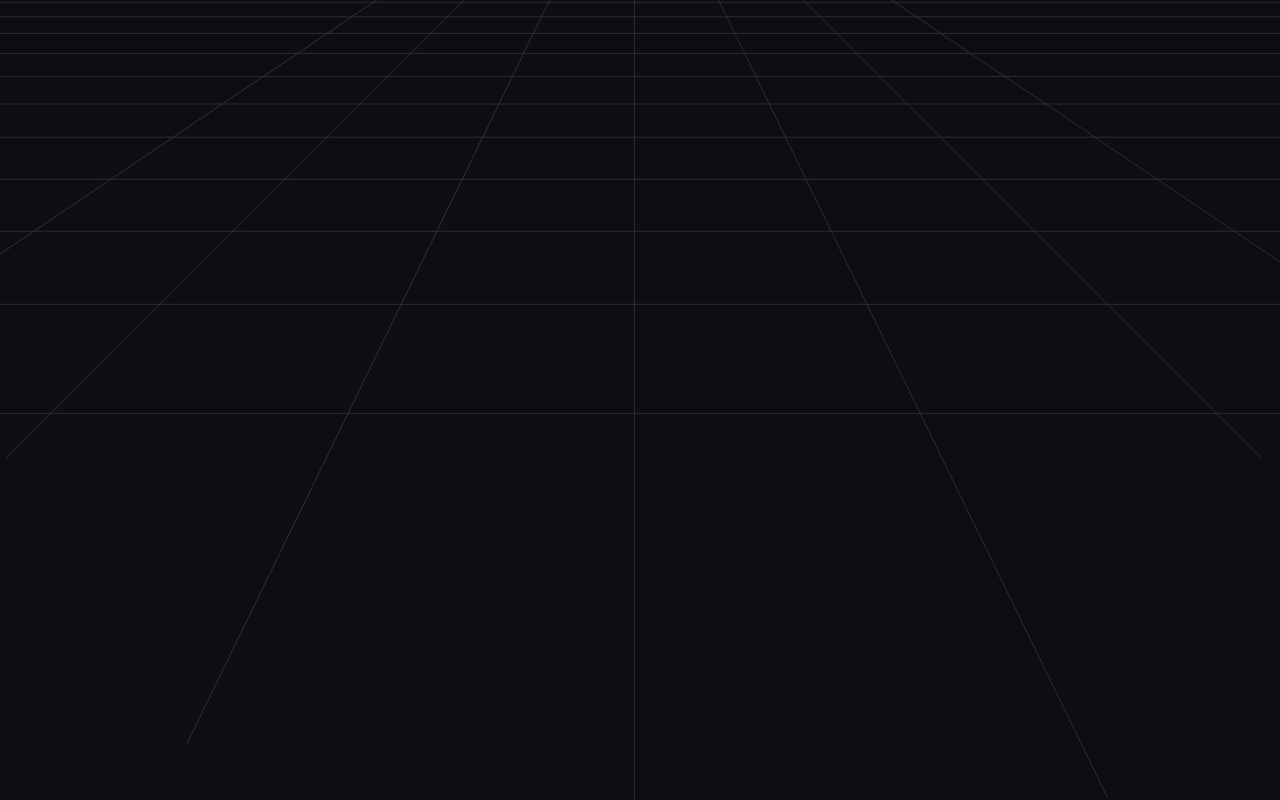
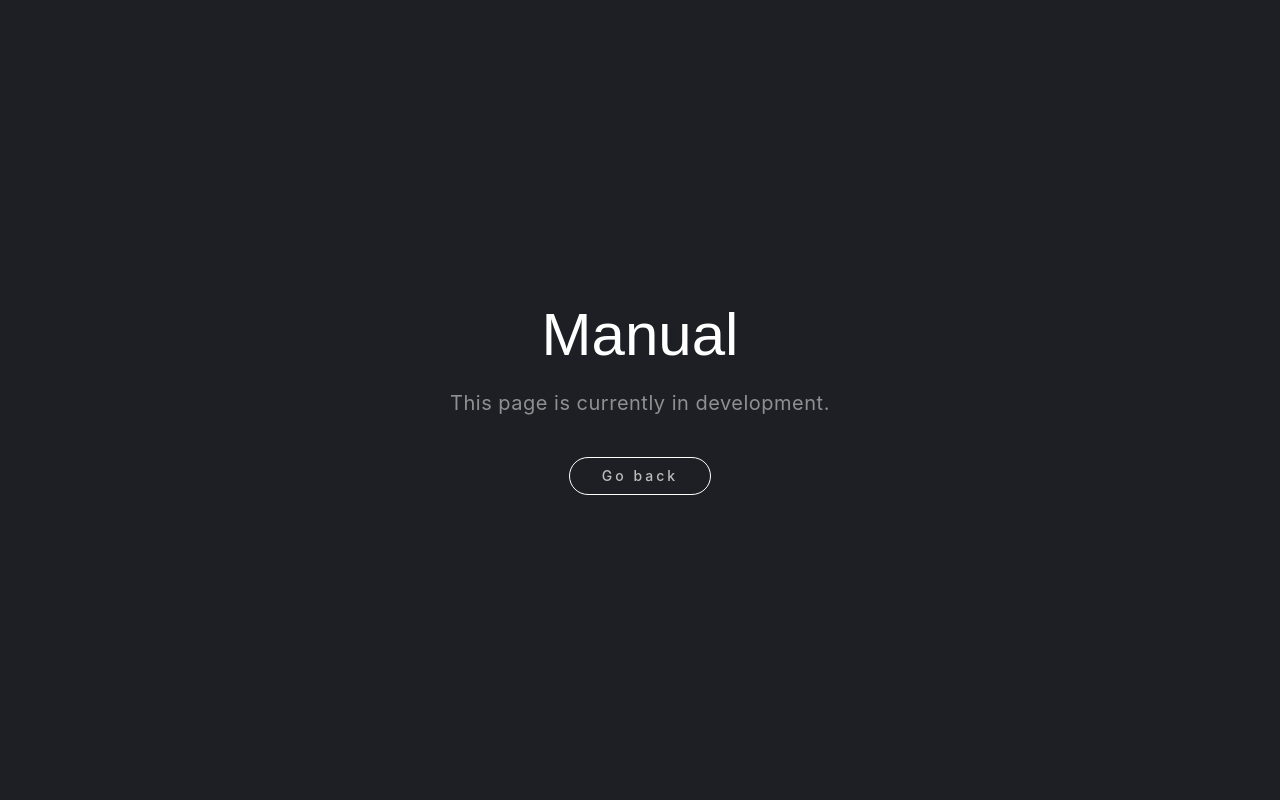
Before and after one commit to HafizAbeer/mind-set-1, a React (Vite) app: page /manual in a window 1280 px wide. Before the commit this address had no page. Built offline with nearby package versions, Linux system fonts and the light colour scheme; a web font is replaced by a local one.

Commit message:
add placeholder pages for footer links (disclaimer, manual, terms, literature, privacy, impressum)

```diff
--- a/src/App.jsx
+++ b/src/App.jsx
@@ -73,6 +73,7 @@ import TherapistNewEntry from "./pages/TherapistNewEntry";
 import Settings from "./pages/Settings";
 import Pricing from "./pages/Pricing";
 import Hero from "./pages/Hero";
+import PlaceholderPage from "./pages/PlaceholderPage";
 
 
 function App() {
@@ -196,6 +197,12 @@ function App() {
 
         {/* Default Redirect */}
         <Route path="/" element={<Hero />} />
+        <Route path="/disclaimer" element={<PlaceholderPage title="Disclaimer" />} />
+        <Route path="/manual" element={<PlaceholderPage title="Manual" />} />
+        <Route path="/terms-of-use" element={<PlaceholderPage title="Terms of use" />} />
+        <Route path="/literature" element={<PlaceholderPage title="Literature" />} />
+        <Route path="/privacy-policy" element={<PlaceholderPage title="Privacy policy" />} />
+        <Route path="/impressum" element={<PlaceholderPage title="Impressum" />} />
 
       </Routes>
     </Router>
--- a/src/pages/Hero.jsx
+++ b/src/pages/Hero.jsx
@@ -4,12 +4,12 @@ import heroPattern from "../assets/hero-pattern.svg";
 import shareIcon from "../assets/share-icon.svg";
 
 const footerLinks = [
-  "Disclaimer",
-  "Manual",
-  "Terms of use",
-  "Literature",
-  "Privacy policy",
-  "Impressum",
+  { label: "Disclaimer", path: "/disclaimer" },
+  { label: "Manual", path: "/manual" },
+  { label: "Terms of use", path: "/terms-of-use" },
+  { label: "Literature", path: "/literature" },
+  { label: "Privacy policy", path: "/privacy-policy" },
+  { label: "Impressum", path: "/impressum" },
 ];
 
 export default function Hero() {
@@ -77,9 +77,10 @@ export default function Hero() {
           </div>
 
           <div className="flex flex-wrap items-center justify-center gap-3 md:gap-4 max-w-[1400px]">
-            {footerLinks.map((label) => (
+            {footerLinks.map(({ label, path }) => (
               <button
                 key={label}
+                onClick={() => navigate(path)}
                 className="border border-white rounded-full px-5 md:px-8 py-1 text-white/55 font-inter font-medium text-xs md:text-sm lg:text-base tracking-[2px] md:tracking-[5px] hover:text-white/80 hover:border-white/80 transition-colors"
               >
                 {label}
--- /dev/null
+++ b/src/pages/PlaceholderPage.jsx
@@ -0,0 +1,24 @@
+import { useNavigate } from "react-router-dom";
+
+export default function PlaceholderPage({ title }) {
+  const navigate = useNavigate();
+
+  return (
+    <div className="relative h-dvh w-full bg-[#1e1f24] overflow-hidden flex flex-col items-center justify-center">
+      <div className="flex flex-col items-center gap-6 text-center px-4">
+        <h1 className="font-sans font-medium text-white text-4xl md:text-6xl">
+          {title}
+        </h1>
+        <p className="font-inter text-white/50 text-lg md:text-xl tracking-wide">
+          This page is currently in development.
+        </p>
+        <button
+          onClick={() => navigate(-1)}
+          className="mt-4 border border-white rounded-full px-8 py-2 text-white/70 font-inter font-medium text-sm tracking-[3px] hover:text-white hover:border-white transition-colors"
+        >
+          Go back
+        </button>
+      </div>
+    </div>
+  );
+}
```
